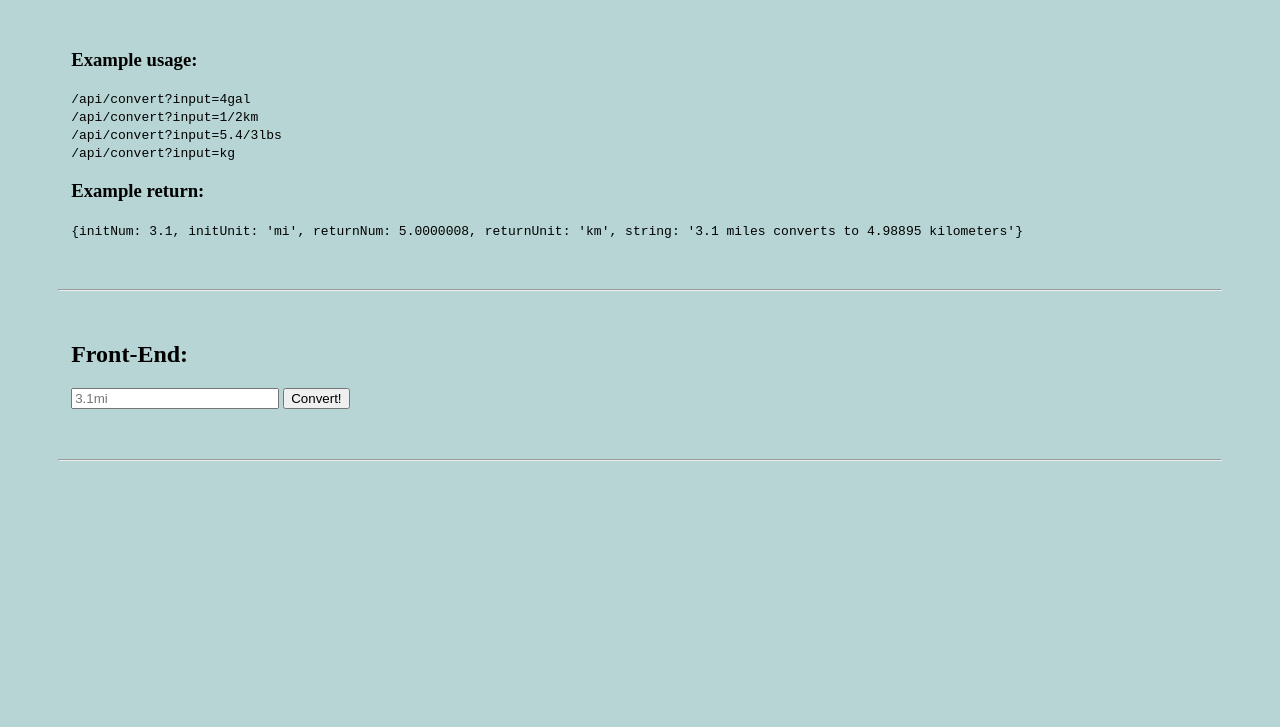
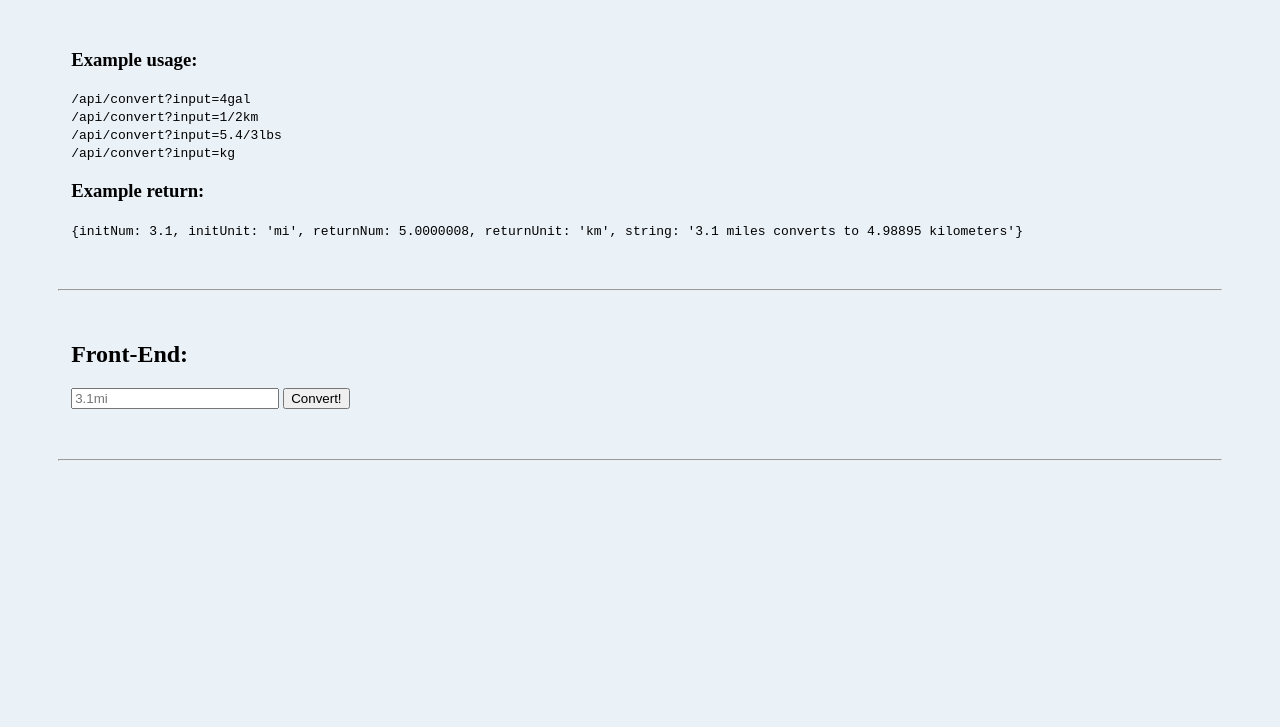
Before and after one commit to rkb716/imperial-metric-converter, a website: page views/index.html in a window 1280 px wide. Shown: the part 73-800 px from the top of the page. Drawn offline with nearby package versions, Linux system fonts and the light colour scheme; files that its build step writes are made by us from their sources.

Commit message:
fixed color

```diff
--- a/public/style.css
+++ b/public/style.css
@@ -1,5 +1,5 @@
 body {
-  background-color: #B7D5D4;
+  background-color: #EAF1F7;
 }
 
 #usageGuide {
```
